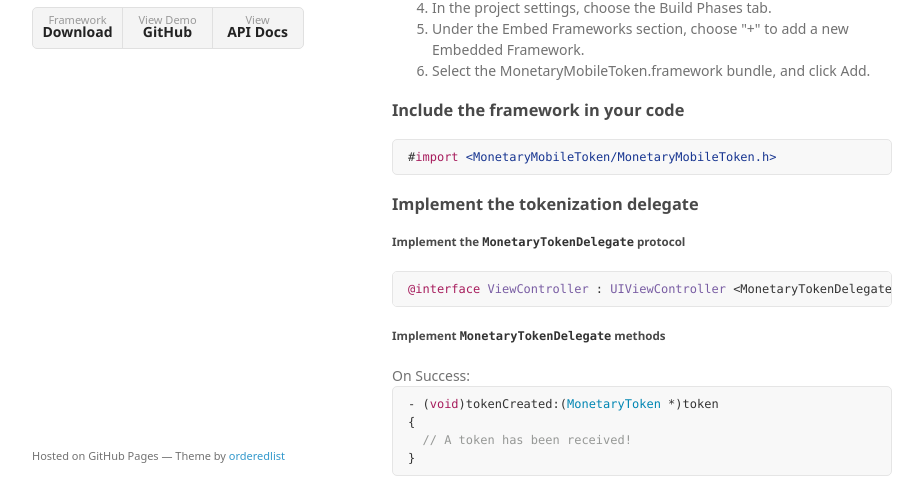
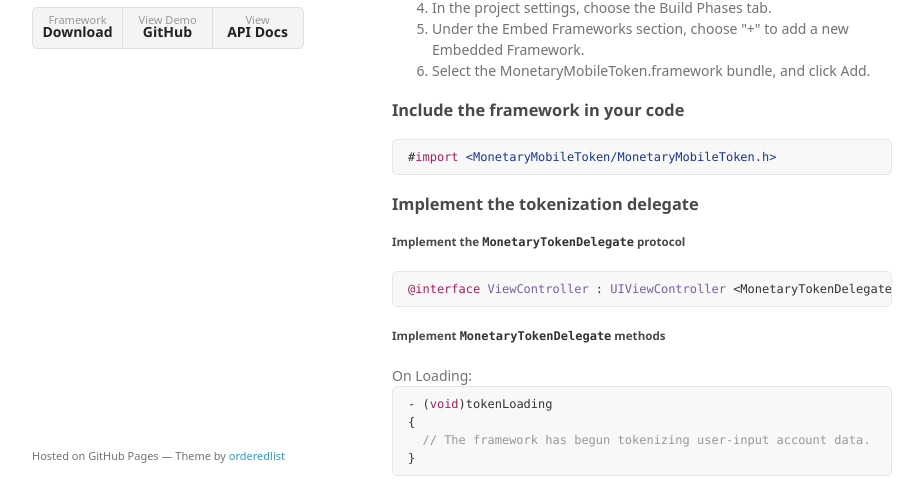
Before and after one commit to Mntry/MobileToken-iOS, a plain HTML site: page index.html in a window 1280 px wide. Shown: the part 265-758 px from the top of the page, without its empty margins (178-1101 px from the left). Drawn offline with Linux system fonts and the light colour scheme; a web font is replaced by a local one.

Commit message:
Update index.html

```diff
--- a/index.html
+++ b/index.html
@@ -55,6 +55,12 @@
 
 <h5>
 <a id="implement-monetarytokendelegate-methods" class="anchor" href="#implement-monetarytokendelegate-methods" aria-hidden="true"><span aria-hidden="true" class="octicon octicon-link"></span></a>Implement <code>MonetaryTokenDelegate</code> methods</h5>
+
+On Loading:
+<div class="highlight highlight-source-objc"><pre>- (<span class="pl-k">void</span>)tokenLoading
+{
+  <span class="pl-c">// The framework has begun tokenizing user-input account data.</span>
+}</pre></div>
 
 On Success:
 <div class="highlight highlight-source-objc"><pre>- (<span class="pl-k">void</span>)tokenCreated:(<span class="pl-c1">MonetaryToken</span> *)token
```
